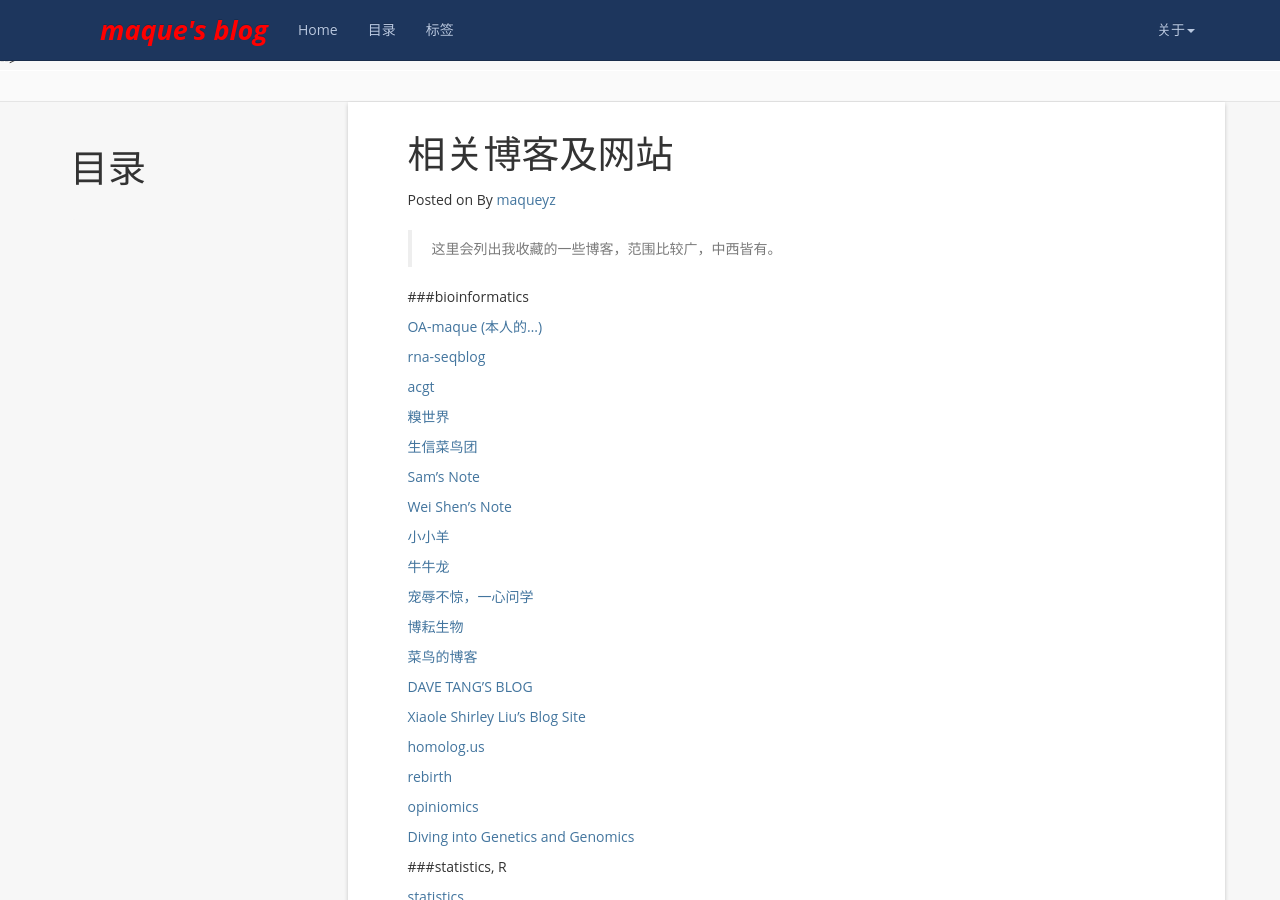
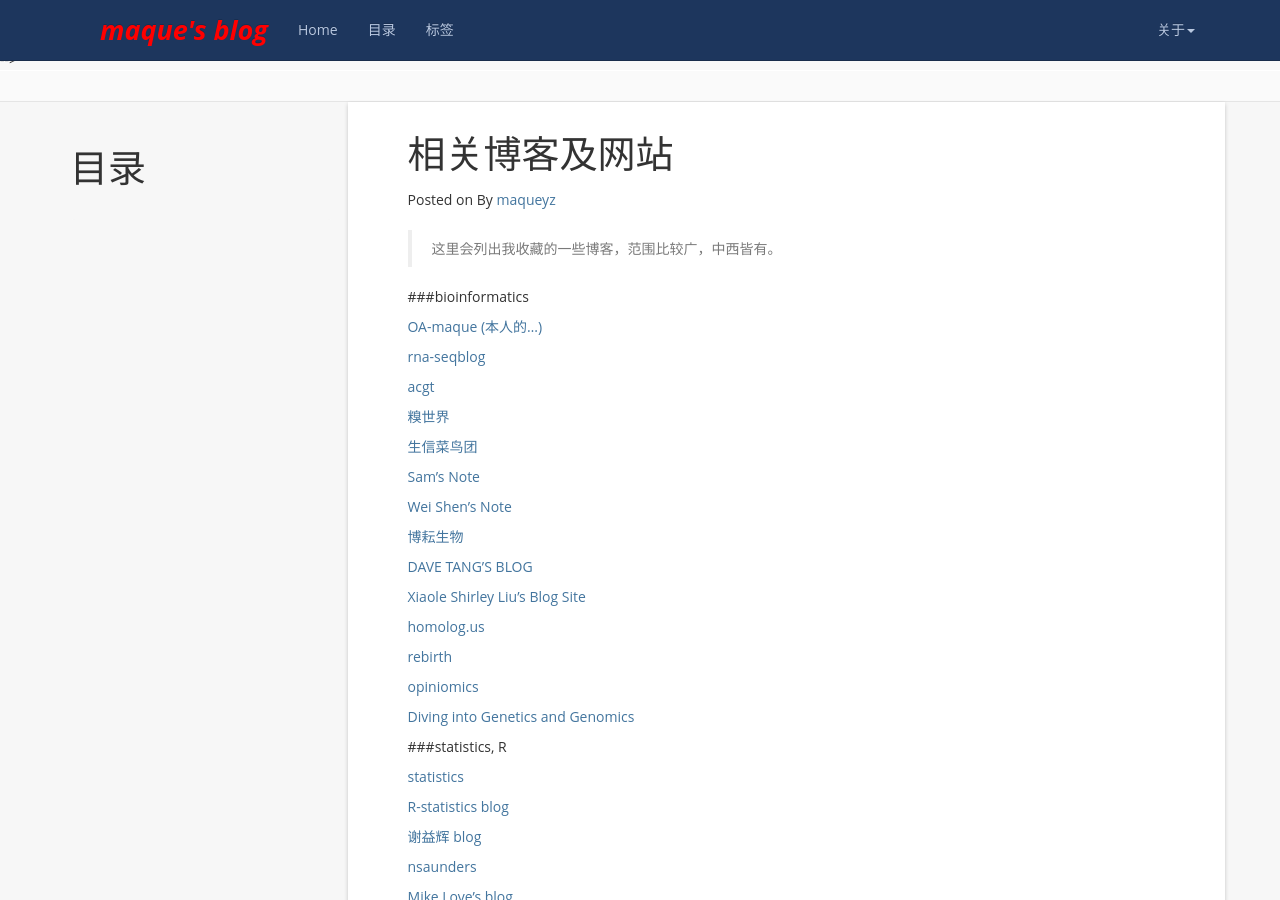
Before and after one commit to maqueredkop/maqueredkop.github.io, a Jekyll site: the page built from reference.md, in a window 1280 px wide and 900 px high. Built offline with Jekyll 4.4.1, drawn with Linux system fonts in a browser that asks for light colours; nearby versions of some CDN libraries; comment, search, counter and statistics services are not loaded.

Commit message:
remove some blog

```diff
--- a/reference.md
+++ b/reference.md
@@ -26,15 +26,7 @@ permalink: /reference/
 
 [Wei Shen's Note](http://blog.shenwei.me/)
 
-[小小羊](https://yangfangs.github.io/)
-
-[牛牛龙](http://yulongniu.bionutshell.org/)
-
-[宠辱不惊，一心问学](http://www.chenlianfu.com/)
-
 [博耘生物](http://boyun.sh.cn/bio/)
-
-[菜鸟的博客](http://blog.sina.com.cn/liuguiyou)
 
 [DAVE TANG'S BLOG](https://davetang.org/muse/)
 
```
